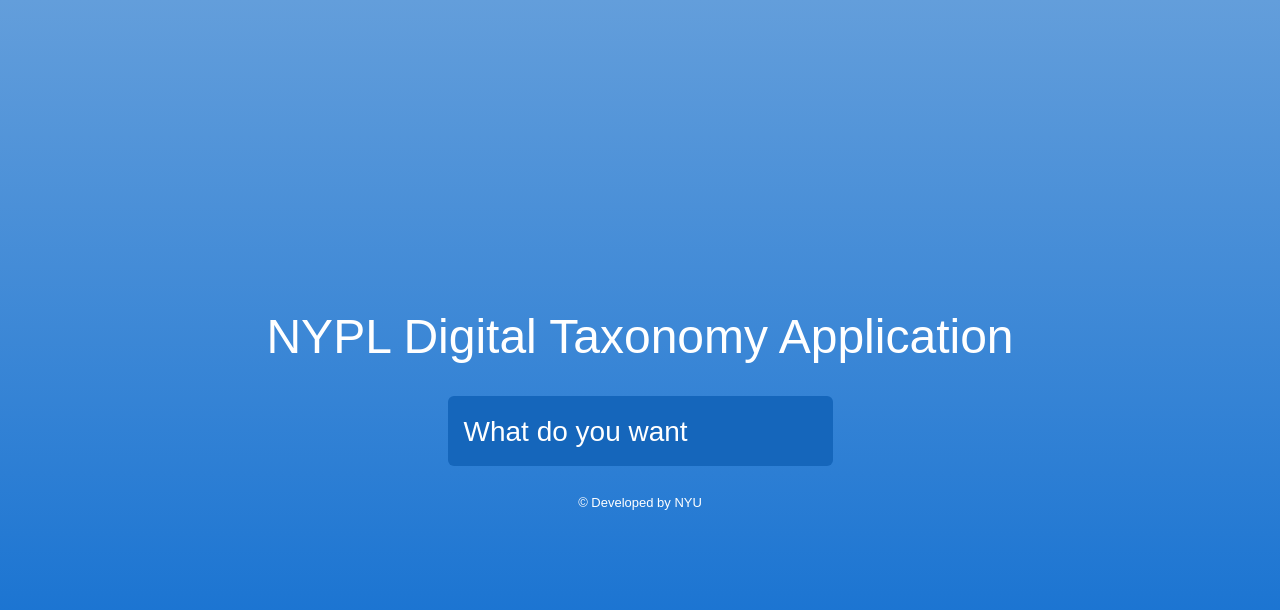
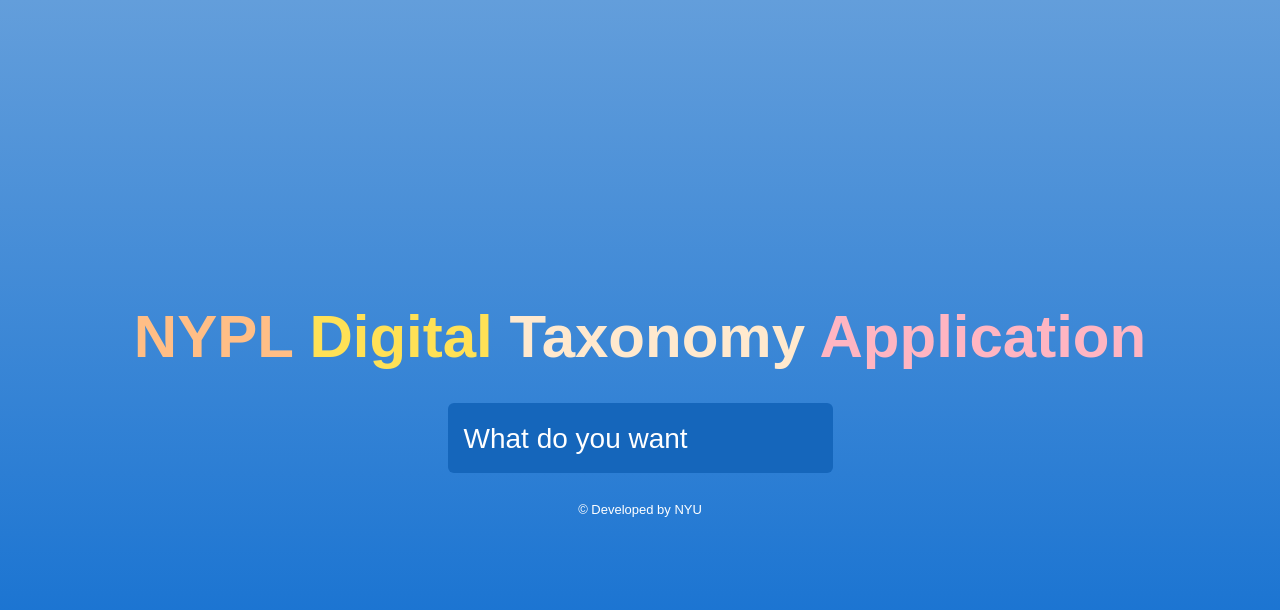
Before and after one commit to ITP19NYPL/NYPL_Taxonomy_Application, a Flask app: page / in a window 1280 px wide. Shown: the top 610 px of the page. Run offline with Flask 2, Linux system fonts and the light colour scheme; parts of the project's set-up code (start-up, migrations or seed data) failed here and were passed over; some libraries are stand-ins or nearby versions.

Commit message:
Update landing page

```diff
--- a/service/static/css/render.css
+++ b/service/static/css/render.css
@@ -2,6 +2,31 @@
 body {
   margin: 0;
   padding: 0;
+}
+
+
+h1 .h1color1 {
+  color: #ffbe86;
+  font-weight: bold;
+  font-size: 60px;
+}
+
+h1 .h1color2 {
+  color: #ffe156;
+  font-weight: bold;
+  font-size: 60px;
+}
+
+h1 .h1color3 {
+  color: #ffe9ce;
+  font-weight: bold;
+  font-size: 60px;
+}
+
+h1 .h1color4 {
+  color: #ffb5c2;
+  font-weight: bold;
+  font-size: 60px;
 }
 
 html,
--- a/service/templates/index.html
+++ b/service/templates/index.html
@@ -5,7 +5,10 @@
 </head>
 <body>
     <h1>
-        NYPL Digital Taxonomy Application
+        <span class="h1color1">NYPL </span>
+        <span class="h1color2">Digital </span>
+        <span class="h1color3">Taxonomy </span>
+        <span class="h1color4">Application </span>
     </h1>
     {% block body %}{% endblock %}
 </body>
```
